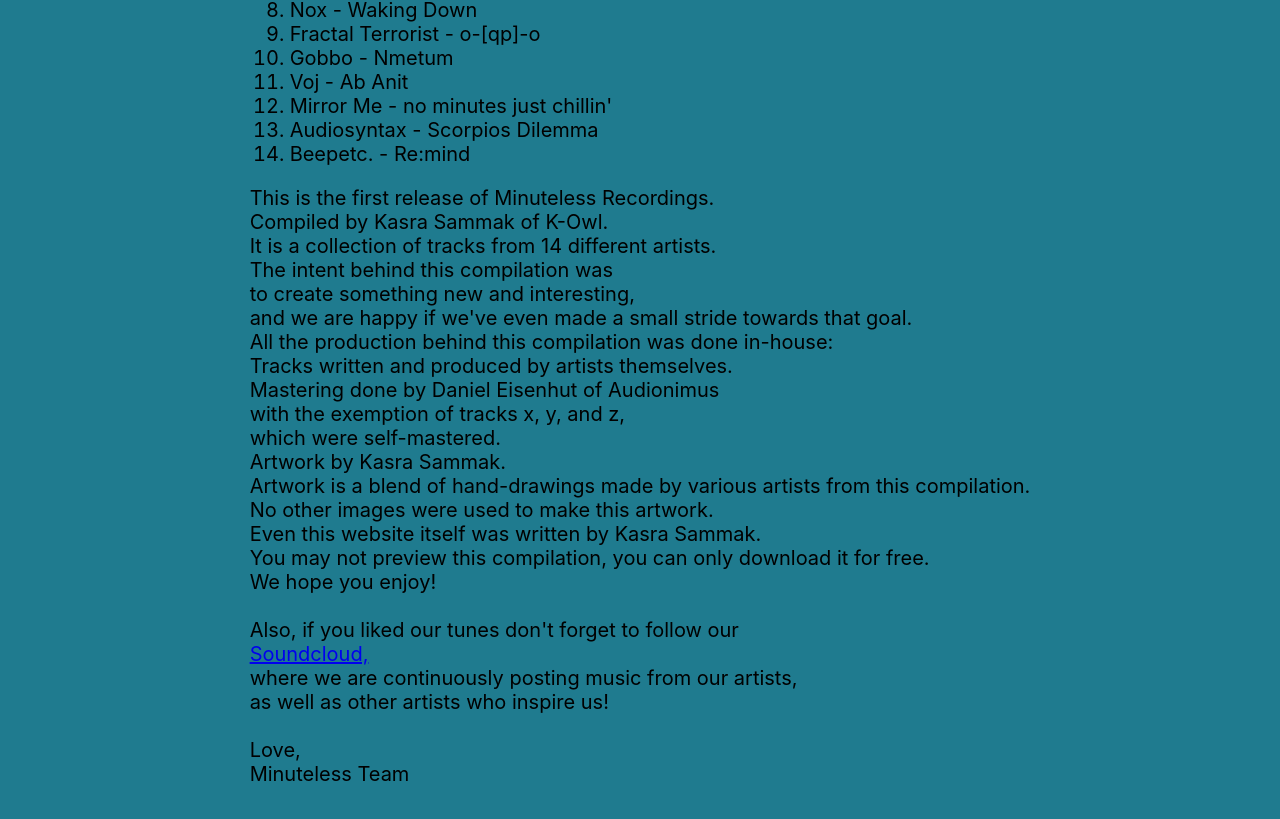
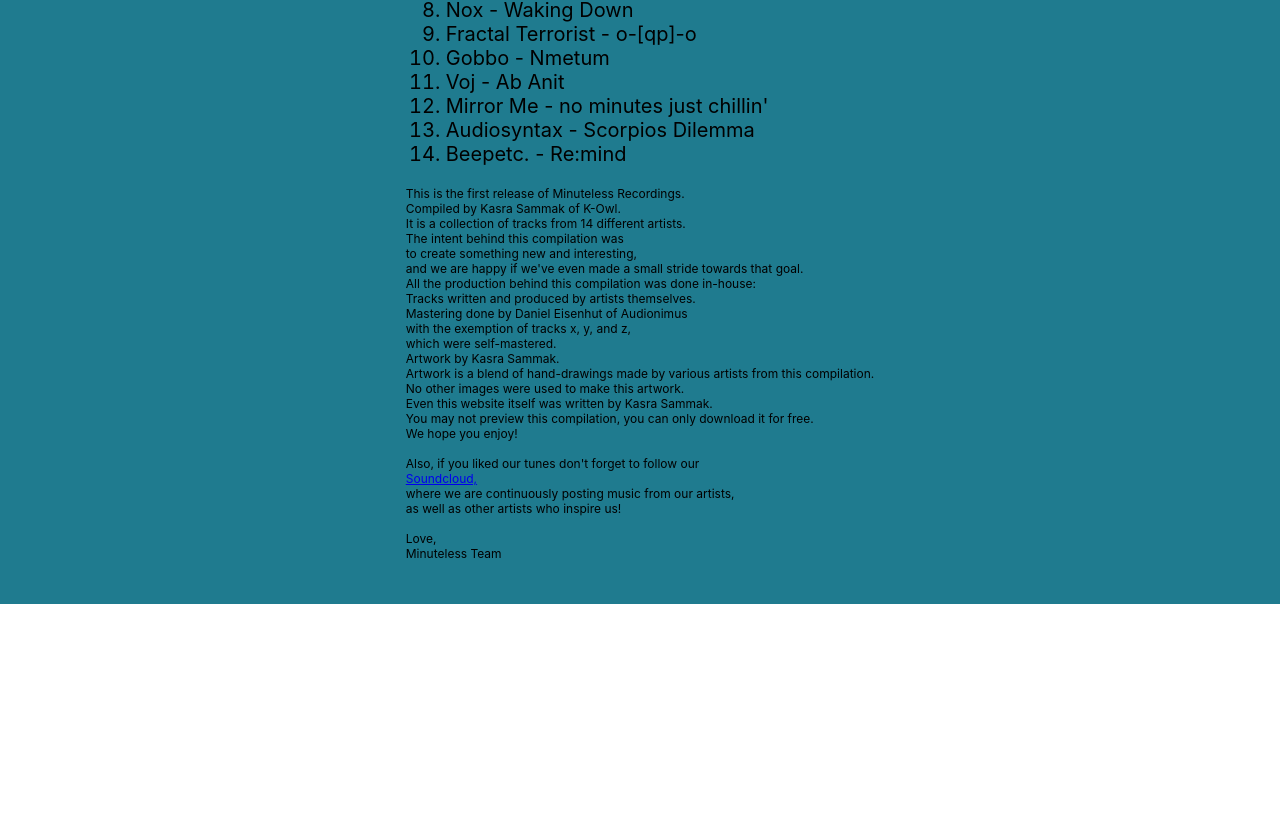
Before and after one commit to kasrasammak/minutelessreleases, a React (Create React App) app: page / in a window 1280 px wide. Shown: the part 728-1547 px from the top of the page. After the commit the page ends 1332 px from the top, so only its background shows below. Built offline with nearby package versions, Linux system fonts and the light colour scheme.

Commit message:
font size, mostly

```diff
--- a/src/App.css
+++ b/src/App.css
@@ -47,9 +47,12 @@ ol {
 }
 
 .description {
-  font-size: 20px;
+  font-size: 12px;
   color: black;
   display: flex;
   flex-direction: column;
   align-items: flex-start;
 }
+p {
+  font-size: 8px;
+}
--- a/src/index.css
+++ b/src/index.css
@@ -11,3 +11,7 @@ code {
   font-family: source-code-pro, Menlo, Monaco, Consolas, "Courier New",
     monospace;
 }
+p {
+  font: 8px;
+  color: black;
+}
```
